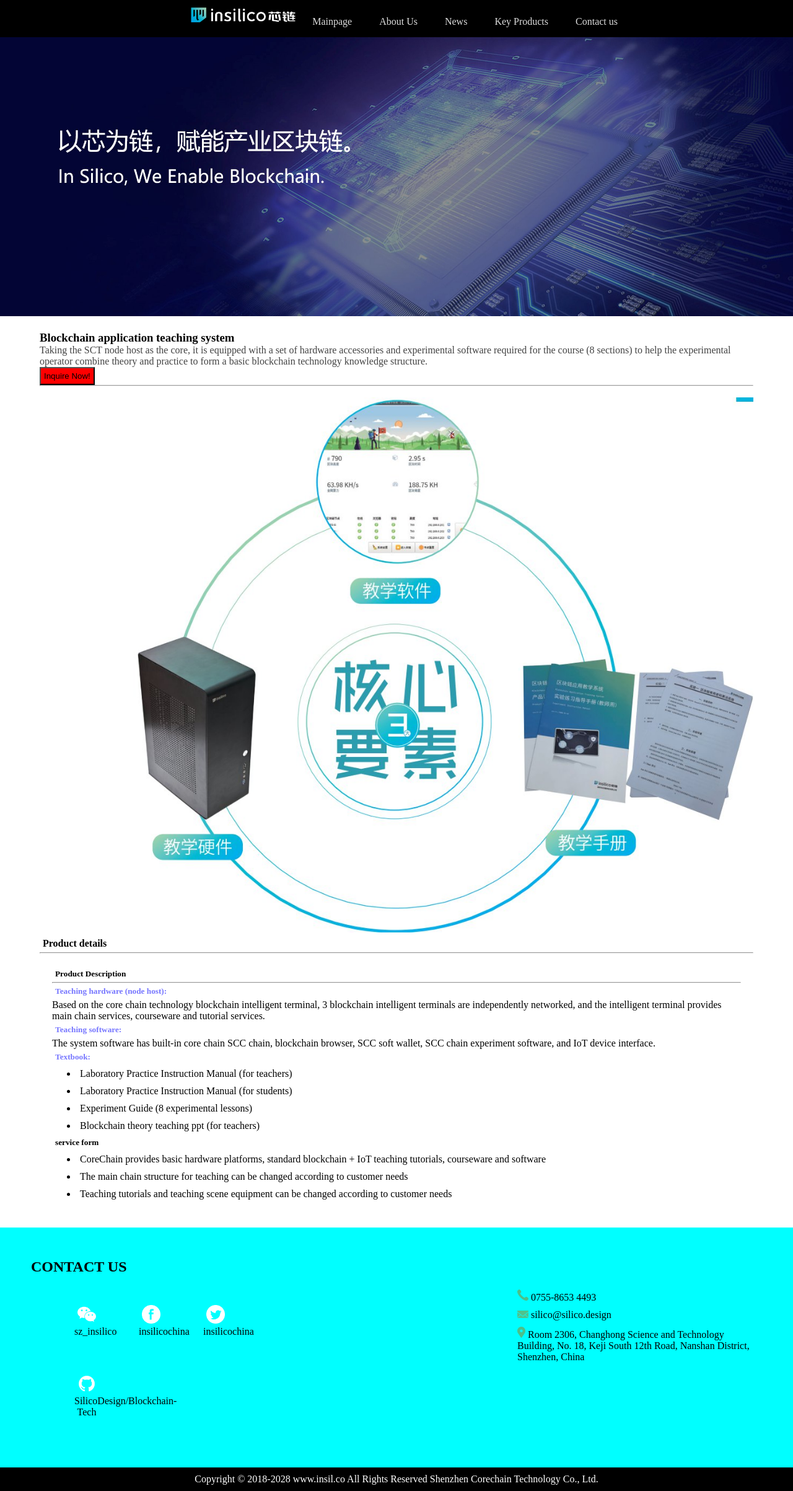
After one commit to Gordon-coder/Silico, a Flask app: page /products/3832071 in a window 1280 px wide. The commit adds this page. Shown: the whole page at 62% size. Run offline with Flask 2, Linux system fonts and the light colour scheme.

Commit message:
new product

```diff
--- a/app.py
+++ b/app.py
@@ -2,22 +2,28 @@ from flask import Flask, render_template
 
 app = Flask(__name__)
 
+# Index
 @app.route("/")
 def index():
     return render_template("index.html")
 
-@app.route("/3832003")
+# Products
+@app.route("/products/3832003")
 def p3832003():
-    return render_template("3832003.html")
+    return render_template("p3832003.html")
 
-@app.route("/4502226")
+@app.route("/products/4502226")
 def p4502226():
-    return render_template("4502226.html")
+    return render_template("p4502226.html")
 
-@app.route("/3832067")
+@app.route("/products/3832067")
 def p3832067():
-    return render_template("3832067.html")
+    return render_template("p3832067.html")
 
-@app.route("/4502382")
+@app.route("/products/4502382")
 def p4502382():
-    return render_template("4502382.html")
+    return render_template("p4502382.html")
+
+@app.route("/products/3832071")
+def p3832071():
+    return render_template("p3832071.html")
--- /dev/null
+++ b/templates/p3832071.html
@@ -0,0 +1,53 @@
+{% extends "products.html" %}
+
+{% block t %} Blockchain application teaching system {% endblock t %}
+
+{% block description %}
+Taking the SCT node host as the core, it is equipped with a set of hardware accessories and experimental software required for the course &#40;8 sections&#41; to help the experimental operator combine theory and practice to form a basic blockchain technology knowledge structure.
+{% endblock description %}
+
+{% block img %}
+    <img id="img" src="../static/jpgs/products/3832071/p.jpg" width="100%">
+{% endblock img %}
+
+{% block body %}
+    <div style="padding: 20px">
+        <style>
+            li {
+                padding: 5px;
+            }
+        </style>
+        <h5 style="padding: 5px">Product Description</h5>
+        <hr>
+        <h5 style="padding: 5px; color: #77f">Teaching hardware &#40;node host&#41;:</h5>
+        Based on the core chain technology blockchain intelligent terminal, 3 blockchain intelligent terminals are independently networked, and the intelligent terminal provides main chain services, courseware and tutorial services.
+        <h5 style="padding: 5px; color: #77f">Teaching software:</h5>
+        The system software has built-in core chain SCC chain, blockchain browser, SCC soft wallet, SCC chain experiment software, and IoT device interface.
+        <h5 style="padding: 5px; color: #77f">Textbook:</h5>
+        <ul style="list-decoration-type: none">
+            <li>
+                Laboratory Practice Instruction Manual &#40;for teachers&#41;
+            </li>
+            <li>
+                Laboratory Practice Instruction Manual &#40;for students&#41;
+            </li>
+            <li>
+                Experiment Guide &#40;8 experimental lessons&#41;
+            </li>
+            <li>
+                Blockchain theory teaching ppt &#40;for teachers&#41;
+            </li>
+        </ul>
+        <h5 style="padding: 5px">service form</h5>
+        <ul>
+            <li>
+                CoreChain provides basic hardware platforms, standard blockchain + IoT teaching tutorials, courseware and software
+            </li>
+            <li>
+                The main chain structure for teaching can be changed according to customer needs
+            </li>
+            <li>
+                Teaching tutorials and teaching scene equipment can be changed according to customer needs
+            </li>
+        </ul>
+{% endblock body %}
```
Also changed, not shown: templates/index.html (+8 -6 lines), static/jpgs/products/3832071/p.jpg (added), templates/p3832003.html (renamed from templates/products/3832003.html), templates/p3832067.html (renamed from templates/products/3832067.html), templates/p4502226.html (renamed from templates/products/4502226.html), templates/p4502382.html (renamed from templates/products/4502382.html), templates/products.html (renamed from templates/products/products.html).
